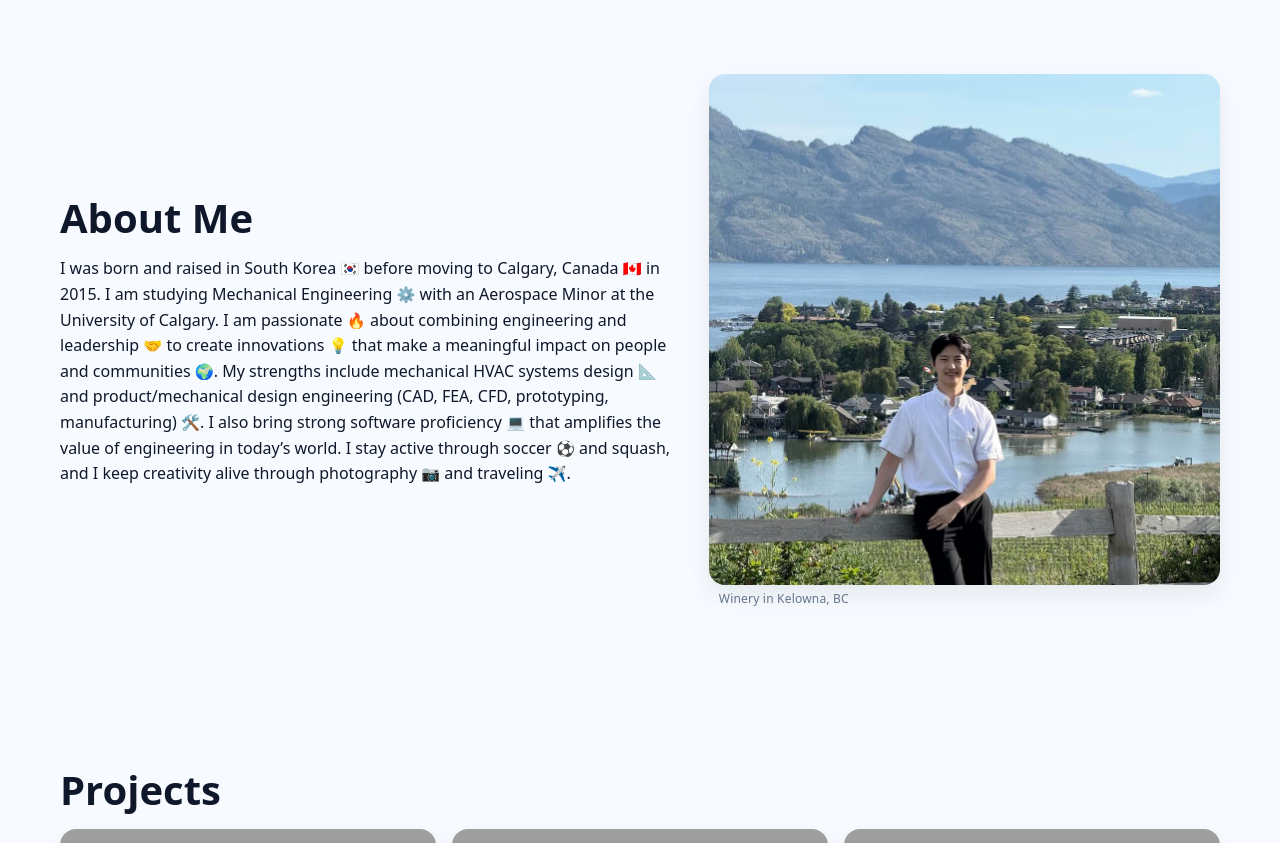
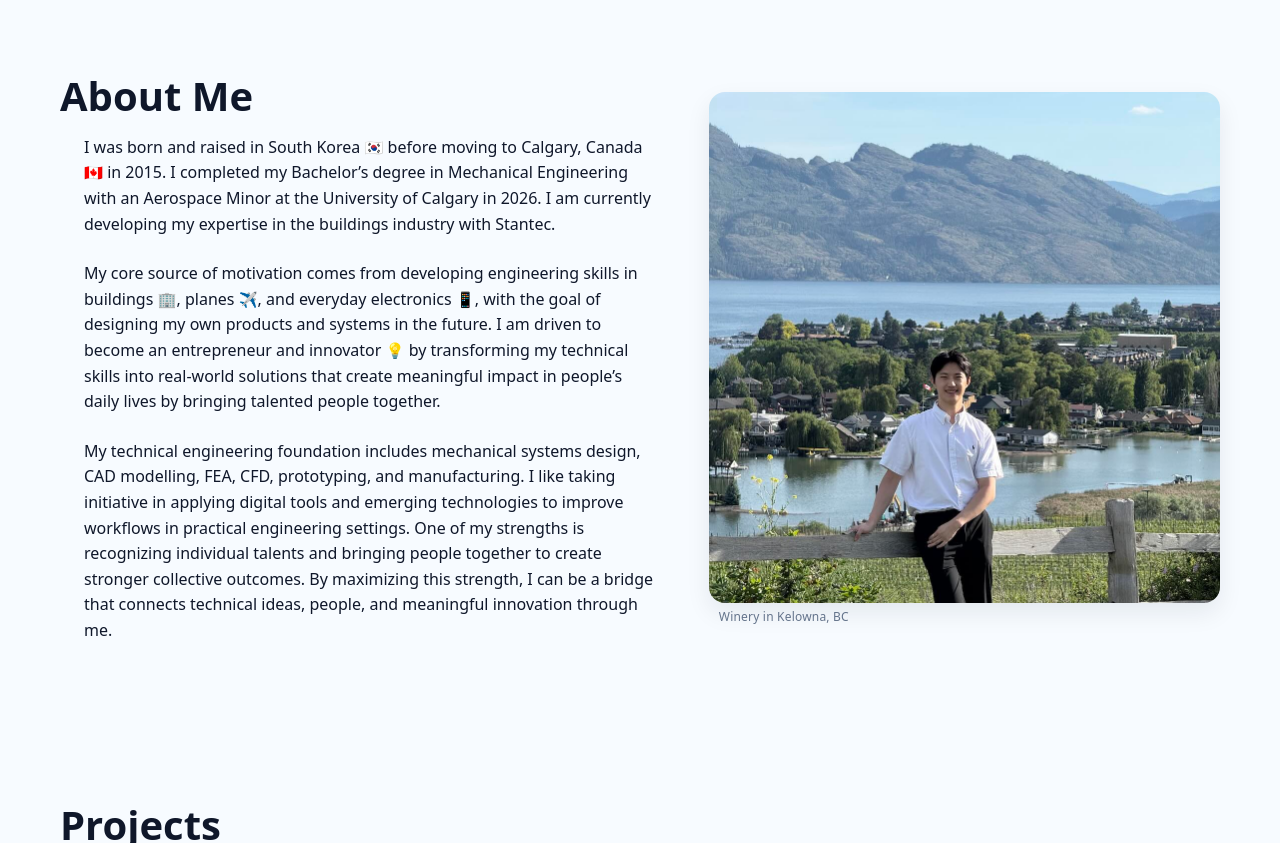
Before and after one commit to yigonk/yigonk.github.io, a React (Create React App) app: page / in a window 1280 px wide. Shown: the part 940-1783 px from the top of the page. Built offline with nearby package versions, Linux system fonts and the light colour scheme; grey boxes are pictures that could not be loaded.

Commit message:
Updated About section

```diff
--- a/src/components/Hero.js
+++ b/src/components/Hero.js
@@ -38,10 +38,7 @@ const Hero = () => {
   }, []);
 
   const hashtags = [
-    "# Mechanical Engineering",
-    "# Transformational leadership",
-    "# Digital integration",
-    "# Innovative Design",
+    "# Mechanical Engineer-In-Training (EIT)",
   ];
 
   return (
@@ -85,7 +82,7 @@ const Hero = () => {
             "--titleGap": "8px",
           }}
         >
-          <span className="line">Hello</span>
+          <span className="line">Hello!</span>
           <span className="line">I&apos;m Yigon</span>
         </h1>
         <ul className="hero__hashtags" aria-label="Personal descriptors">
--- a/src/styles/sections.css
+++ b/src/styles/sections.css
@@ -322,10 +322,19 @@
   margin: 0 0 10px;
 }
 
+.about__text .about__title {
+  margin-left: 0;
+}
+
 .about__p {
   margin: 0;
+  padding: 0 1.5rem;
   color: var(--ink);
-  text-wrap: balance;
+  text-wrap: normal;
+}
+
+.about__text .about__p + .about__p {
+  margin-top: 1.5rem;
 }
 
 .about__media {
--- a/src/views/About.js
+++ b/src/views/About.js
@@ -5,31 +5,41 @@ const About = () => {
   return (
     <section id="about" className="section about">
       <div className="about__wrap">
-        {/* Left: single paragraph copy */}
         <div className="about__text">
           <h2 className="about__title">About Me</h2>
+
           <p className="about__p">
             I was born and raised in South Korea{" "}
             <span aria-hidden="true">🇰🇷</span> before moving to Calgary, Canada{" "}
-            <span aria-hidden="true">🇨🇦</span> in 2015. I am studying Mechanical
-            Engineering <span aria-hidden="true">⚙️</span> with an Aerospace
-            Minor at the University of Calgary. I am passionate{" "}
-            <span aria-hidden="true">🔥</span> about combining engineering and
-            leadership <span aria-hidden="true">🤝</span> to create innovations{" "}
-            <span aria-hidden="true">💡</span> that make a meaningful impact on
-            people and communities <span aria-hidden="true">🌍</span>. My
-            strengths include mechanical HVAC systems design{" "}
-            <span aria-hidden="true">📐</span> and product/mechanical design
-            engineering (CAD, FEA, CFD, prototyping, manufacturing){" "}
-            <span aria-hidden="true">🛠️</span>. I also bring strong software
-            proficiency <span aria-hidden="true">💻</span> that amplifies the
-            value of engineering in today’s world. I stay active through soccer{" "}
-            <span aria-hidden="true">⚽</span> and squash, and I keep creativity
-            alive through photography <span aria-hidden="true">📷</span> and
-            traveling <span aria-hidden="true">✈️</span>.
+            <span aria-hidden="true">🇨🇦</span> in 2015. I completed my
+            Bachelor’s degree in Mechanical Engineering with an Aerospace Minor
+            at the University of Calgary in 2026. I am currently developing my
+            expertise in the buildings industry with Stantec.
+          </p>
+
+          <p className="about__p">
+            My core source of motivation comes from developing engineering skills
+            in buildings <span aria-hidden="true">🏢</span>, planes{" "}
+            <span aria-hidden="true">✈️</span>, and everyday electronics{" "}
+            <span aria-hidden="true">📱</span>, with the goal of designing my own
+            products and systems in the future. I am driven to become an
+            entrepreneur and innovator <span aria-hidden="true">💡</span> by
+            transforming my technical skills into real-world solutions that
+            create meaningful impact in people’s daily lives by bringing talented
+            people together.
+          </p>
+
+          <p className="about__p">
+            My technical engineering foundation includes mechanical systems
+            design, CAD modelling, FEA, CFD, prototyping, and manufacturing. I
+            like taking initiative in applying digital tools and emerging
+            technologies to improve workflows in practical engineering settings.
+            One of my strengths is recognizing individual talents and bringing
+            people together to create stronger collective outcomes. By maximizing
+            this strength, I can be a bridge that connects technical ideas,
+            people, and meaningful innovation through me.
           </p>
         </div>
-        {/* Right: portrait */}
         <figure className="about__media">
           <img
             className="about__img about__img--sq"
--- a/src/views/Photo.js
+++ b/src/views/Photo.js
@@ -15,7 +15,7 @@ const Photo = () => {
         <h2>Photo</h2>
         <p>
           Photography gallery coming soon. This will showcase travel, lifestyle,
-          and engineering shots.
+          and engineer-related shots.
         </p>
       </section>
     </div>
```
